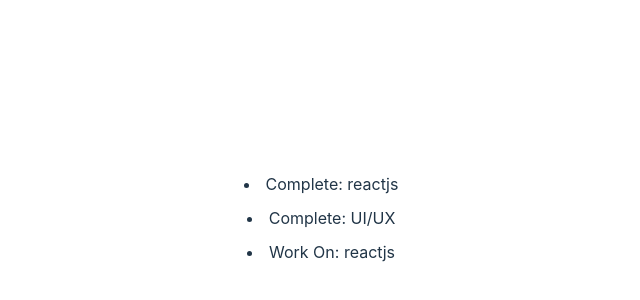
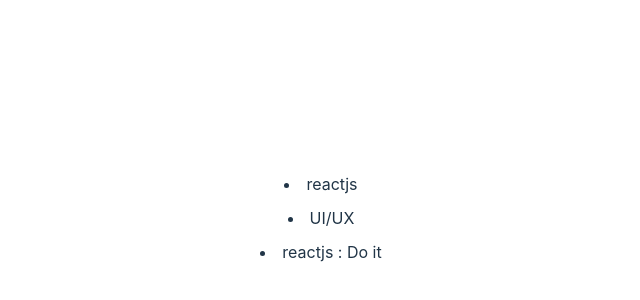
Before and after one commit to Tusar78/MERN-PRACTICE, a React (Vite) app in the folder core-concept-01/react-app/: page / in a window 1280 px wide. Shown: the part 182-482 px from the top of the page, without its empty margins (319-959 px from the left). Built offline with nearby package versions, Linux system fonts and the light colour scheme.

Commit message:
Exploring conditional rendering

```diff
--- a/core-concept-01/react-app/src/Todo.jsx
+++ b/core-concept-01/react-app/src/Todo.jsx
@@ -1,13 +1,15 @@
 import React from 'react'
 
 const Todo = ({task, isDone}) => {
-    console.log(task, isDone);
+    return(
+        // isDone ? <li>Complete: {task}</li> : <li>Work On: {task}</li>
+        // <li>
+        //     {isDone ? 'Complete' : 'Workon'}
+        // </li>
 
-  if (isDone) {
-    return <li>Complete: {task}</li>
-  } else {
-    return <li>Work On: {task}</li>
-  }
+        // <li>{task} {isDone && ': Done'}</li>
+        <li>{task} {isDone || ': Do it'}</li>
+    )
 }
 
 export default Todo
```
